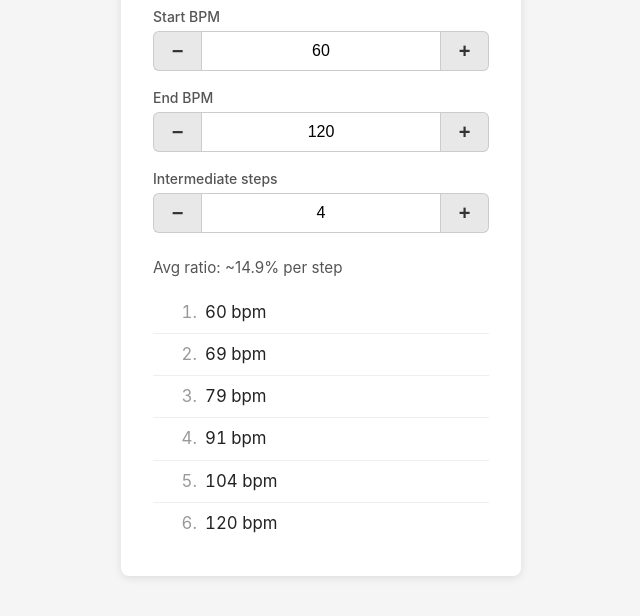
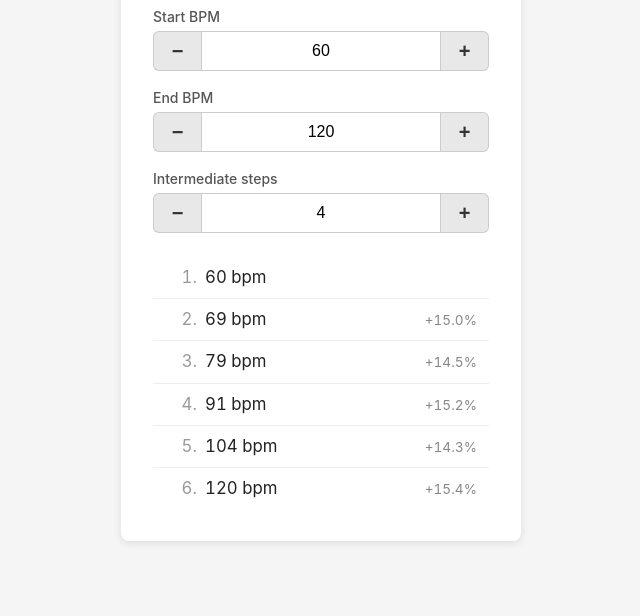
Before and after one commit to bhathaway/tempo_points, a plain HTML site: page index.html in a window 1280 px wide. Shown: the part 134-750 px from the top of the page, without its empty margins (319-959 px from the left). Drawn offline with Linux system fonts and the light colour scheme.

Commit message:
Trying out intermediate ratios

```diff
--- a/index.html
+++ b/index.html
@@ -118,12 +118,6 @@
       margin-top: 1.5rem;
     }
 
-    .ratio {
-      font-size: 0.95rem;
-      color: #555;
-      margin-bottom: 0.75rem;
-    }
-
     .tempo-list {
       list-style: none;
       padding: 0;
@@ -131,6 +125,8 @@
     }
 
     .tempo-list li {
+      display: flex;
+      align-items: baseline;
       padding: 0.5rem 0.75rem;
       font-size: 1.05rem;
       font-variant-numeric: tabular-nums;
@@ -142,11 +138,20 @@
     }
 
     .tempo-list li span.index {
-      display: inline-block;
       width: 2rem;
+      flex-shrink: 0;
       color: #999;
       text-align: right;
       margin-right: 0.5rem;
+    }
+
+    .tempo-list li span.bpm {
+      flex: 1;
+    }
+
+    .tempo-list li span.ratio {
+      font-size: 0.85rem;
+      color: #888;
     }
   </style>
 </head>
@@ -213,7 +218,6 @@
 
       var n = steps + 1;
       var ratio = Math.pow(endBpm / startBpm, 1 / n);
-      var ratioPercent = ((ratio - 1) * 100).toFixed(1);
 
       var tempos = [];
       for (var i = 0; i <= n; i++) {
@@ -221,10 +225,15 @@
       }
 
       var html = '<div class="results">';
-      html += '<p class="ratio">Avg ratio: ~' + ratioPercent + '% per step</p>';
       html += '<ol class="tempo-list">';
       for (var i = 0; i < tempos.length; i++) {
-        html += '<li><span class="index">' + (i + 1) + '.</span>' + tempos[i] + ' bpm</li>';
+        html += '<li><span class="index">' + (i + 1) + '.</span>';
+        html += '<span class="bpm">' + tempos[i] + ' bpm</span>';
+        if (i > 0) {
+          var stepRatio = ((tempos[i] / tempos[i - 1] - 1) * 100).toFixed(1);
+          html += '<span class="ratio">+' + stepRatio + '%</span>';
+        }
+        html += '</li>';
       }
       html += '</ol>';
       html += '</div>';
```
